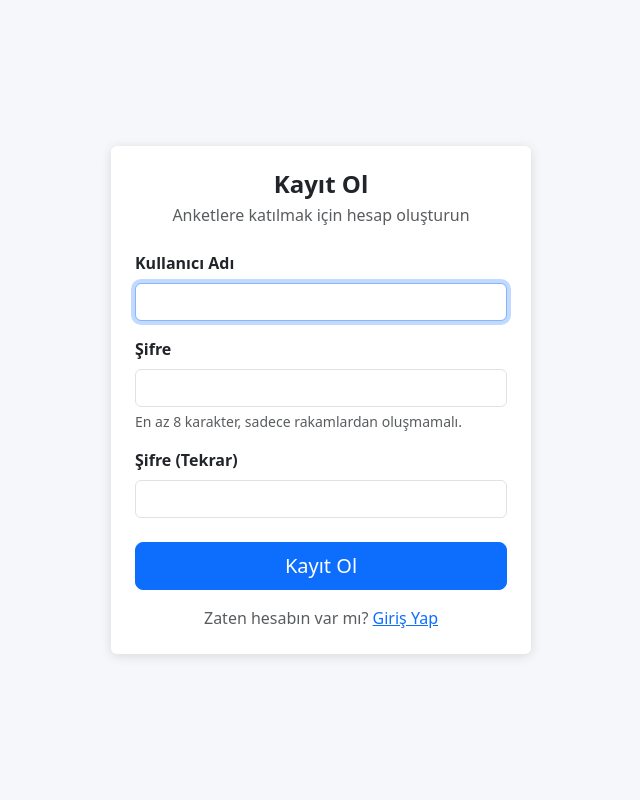
After one commit to dogukandodokan-stack/anket-uygulamasi, a Django app: page /kayit/ in a window 1280 px wide. The commit adds this page. Shown: the whole page, without its empty margins (319-959 px from the left). Run offline with Django 5.2, Linux system fonts and the light colour scheme.

Commit message:
feat: kullanıcı kayıt sayfası eklendi

```diff
--- a/survey/templates/registration/login.html
+++ b/survey/templates/registration/login.html
@@ -30,10 +30,14 @@
                         <label class="form-label fw-semibold">Şifre</label>
                         <input type="password" name="password" class="form-control" required>
                     </div>
-                    <div class="d-grid">
+                    <div class="d-grid mb-3">
                         <button type="submit" class="btn btn-primary btn-lg">Giriş Yap</button>
                     </div>
                 </form>
+
+                <p class="text-center text-muted mb-0">
+                    Hesabın yok mu? <a href="/kayit/">Kayıt Ol</a>
+                </p>
             </div>
         </div>
     </div>
--- /dev/null
+++ b/survey/templates/registration/register.html
@@ -0,0 +1,60 @@
+<!DOCTYPE html>
+<html lang="tr">
+<head>
+    <meta charset="UTF-8">
+    <meta name="viewport" content="width=device-width, initial-scale=1.0">
+    <title>Kayıt Ol — Anket Sistemi</title>
+    <link href="https://cdn.jsdelivr.net/npm/bootstrap@5.3.3/dist/css/bootstrap.min.css" rel="stylesheet">
+    <style>
+        body { background-color: #f5f7fa; }
+    </style>
+</head>
+<body>
+    <div class="d-flex align-items-center justify-content-center min-vh-100">
+        <div class="card" style="width:420px;border:none;box-shadow:0 2px 12px rgba(0,0,0,0.12);">
+            <div class="card-body p-4">
+                <h4 class="mb-1 fw-bold text-center">Kayıt Ol</h4>
+                <p class="text-center text-muted mb-4">Anketlere katılmak için hesap oluşturun</p>
+
+                <form method="post" novalidate>
+                    {% csrf_token %}
+
+                    <div class="mb-3">
+                        <label class="form-label fw-semibold">Kullanıcı Adı</label>
+                        <input type="text" name="username" class="form-control {% if form.username.errors %}is-invalid{% endif %}"
+                               value="{{ form.username.value|default:'' }}" autofocus>
+                        {% for error in form.username.errors %}
+                        <div class="invalid-feedback">{{ error }}</div>
+                        {% endfor %}
+                    </div>
+
+                    <div class="mb-3">
+                        <label class="form-label fw-semibold">Şifre</label>
+                        <input type="password" name="password1" class="form-control {% if form.password1.errors %}is-invalid{% endif %}">
+                        {% for error in form.password1.errors %}
+                        <div class="invalid-feedback">{{ error }}</div>
+                        {% endfor %}
+                        <div class="form-text">En az 8 karakter, sadece rakamlardan oluşmamalı.</div>
+                    </div>
+
+                    <div class="mb-4">
+                        <label class="form-label fw-semibold">Şifre (Tekrar)</label>
+                        <input type="password" name="password2" class="form-control {% if form.password2.errors %}is-invalid{% endif %}">
+                        {% for error in form.password2.errors %}
+                        <div class="invalid-feedback">{{ error }}</div>
+                        {% endfor %}
+                    </div>
+
+                    <div class="d-grid mb-3">
+                        <button type="submit" class="btn btn-primary btn-lg">Kayıt Ol</button>
+                    </div>
+                </form>
+
+                <p class="text-center text-muted mb-0">
+                    Zaten hesabın var mı? <a href="/hesap/login/">Giriş Yap</a>
+                </p>
+            </div>
+        </div>
+    </div>
+</body>
+</html>
--- a/survey/urls.py
+++ b/survey/urls.py
@@ -7,4 +7,5 @@ urlpatterns = [
     path("", views.survey_list, name="list"),
     path("<int:pk>/", views.survey_detail, name="detail"),
     path("<int:pk>/tesekkurler/", views.thank_you, name="thank_you"),
+    path("kayit/", views.register, name="register"),
 ]
--- a/survey/views.py
+++ b/survey/views.py
@@ -1,6 +1,22 @@
 from django.shortcuts import render, get_object_or_404, redirect
+from django.contrib.auth import login
 from django.contrib.auth.decorators import login_required
+from django.contrib.auth.forms import UserCreationForm
 from .models import Survey, Response, Answer
+
+
+def register(request):
+    if request.user.is_authenticated:
+        return redirect("survey:list")
+    if request.method == "POST":
+        form = UserCreationForm(request.POST)
+        if form.is_valid():
+            user = form.save()
+            login(request, user)
+            return redirect("survey:list")
+    else:
+        form = UserCreationForm()
+    return render(request, "registration/register.html", {"form": form})
 
 
 @login_required
```
